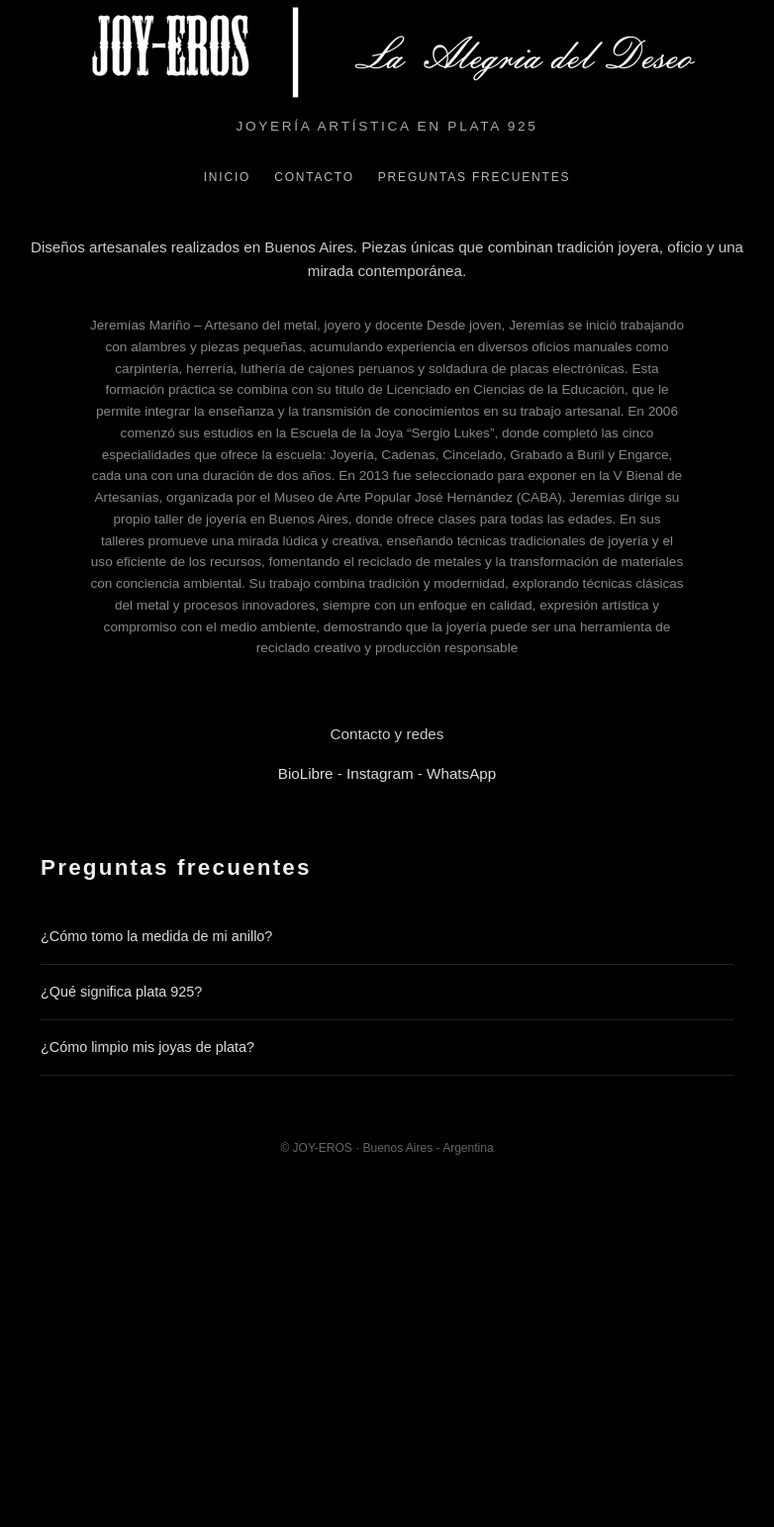
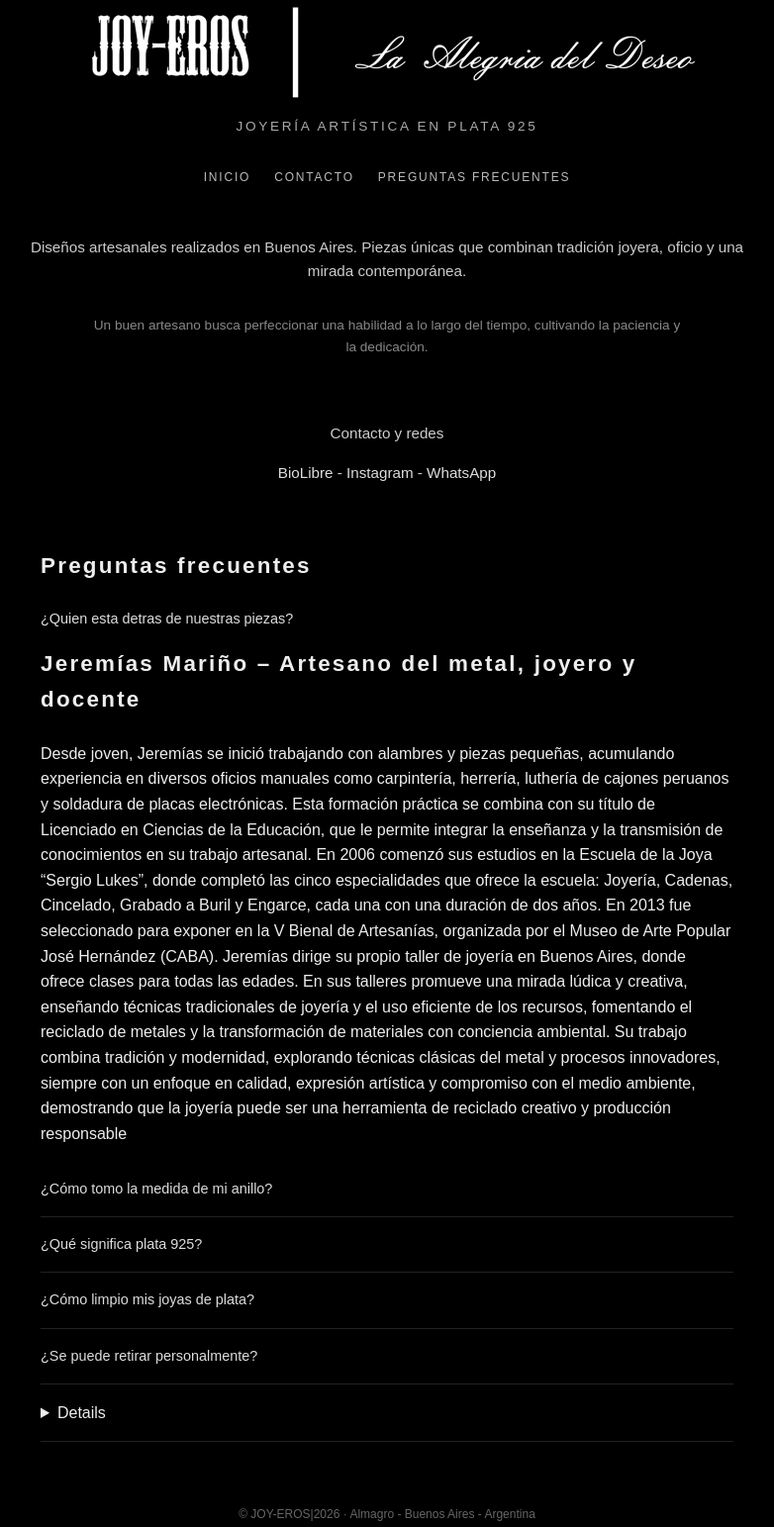
Before and after one commit to joy-eros/joy-eros.github.io, a plain HTML site: page index.html in a window 1280 px wide. Shown: the part 109-1652 px from the top of the page at 99% size, without its empty margins (249-1031 px from the left). Before the commit the page ends 1327 px from the top, so only its background shows below. Drawn offline with Linux system fonts and the light colour scheme.

Commit message:
Update index.html

```diff
--- a/index.html
+++ b/index.html
@@ -181,14 +181,7 @@
       </p>
 
       <p class="frase">
-        Jeremías Mariño – Artesano del metal, joyero y docente
-Desde joven, Jeremías se inició trabajando con alambres y piezas pequeñas, acumulando experiencia en diversos oficios manuales como carpintería, herrería, luthería de cajones peruanos y soldadura de placas electrónicas. Esta formación práctica se combina con su título de Licenciado en Ciencias de la Educación, que le permite integrar la enseñanza y la transmisión de conocimientos en su trabajo artesanal.
-
-En 2006 comenzó sus estudios en la Escuela de la Joya “Sergio Lukes”, donde completó las cinco especialidades que ofrece la escuela: Joyería, Cadenas, Cincelado, Grabado a Buril y Engarce, cada una con una duración de dos años. En 2013 fue seleccionado para exponer en la V Bienal de Artesanías, organizada por el Museo de Arte Popular José Hernández (CABA).
-
-Jeremías dirige su propio taller de joyería en Buenos Aires, donde ofrece clases para todas las edades. En sus talleres promueve una mirada lúdica y creativa, enseñando técnicas tradicionales de joyería y el uso eficiente de los recursos, fomentando el reciclado de metales y la transformación de materiales con conciencia ambiental.
-
-Su trabajo combina tradición y modernidad, explorando técnicas clásicas del metal y procesos innovadores, siempre con un enfoque en calidad, expresión artística y compromiso con el medio ambiente, demostrando que la joyería puede ser una herramienta de reciclado creativo y producción responsable
+        Un buen artesano busca perfeccionar una habilidad a lo largo del tiempo, cultivando la paciencia y la dedicación.
       </p>
     </section>
 
@@ -205,6 +198,20 @@ Su trabajo combina tradición y modernidad, explorando técnicas clásicas del m
     <!-- FAQ -->
     <section id="faq">
       <h2>Preguntas frecuentes</h2>
+
+  <summary>¿Quien esta detras de nuestras piezas?</summary>
+        <p>
+ <h2>Jeremías Mariño – Artesano del metal, joyero y docente</h2>
+
+Desde joven, Jeremías se inició trabajando con alambres y piezas pequeñas, acumulando experiencia en diversos oficios manuales como carpintería, herrería, luthería de cajones peruanos y soldadura de placas electrónicas. Esta formación práctica se combina con su título de Licenciado en Ciencias de la Educación, que le permite integrar la enseñanza y la transmisión de conocimientos en su trabajo artesanal.
+
+En 2006 comenzó sus estudios en la Escuela de la Joya “Sergio Lukes”, donde completó las cinco especialidades que ofrece la escuela: Joyería, Cadenas, Cincelado, Grabado a Buril y Engarce, cada una con una duración de dos años. En 2013 fue seleccionado para exponer en la V Bienal de Artesanías, organizada por el Museo de Arte Popular José Hernández (CABA).
+
+Jeremías dirige su propio taller de joyería en Buenos Aires, donde ofrece clases para todas las edades. En sus talleres promueve una mirada lúdica y creativa, enseñando técnicas tradicionales de joyería y el uso eficiente de los recursos, fomentando el reciclado de metales y la transformación de materiales con conciencia ambiental.
+
+Su trabajo combina tradición y modernidad, explorando técnicas clásicas del metal y procesos innovadores, siempre con un enfoque en calidad, expresión artística y compromiso con el medio ambiente, demostrando que la joyería puede ser una herramienta de reciclado creativo y producción responsable
+     </p>
+      </details>
 
       <details>
         <summary>¿Cómo tomo la medida de mi anillo?</summary>
@@ -232,10 +239,27 @@ Su trabajo combina tradición y modernidad, explorando técnicas clásicas del m
           Enjuagá y secá bien.
         </p>
       </details>
+
+      <details>
+        <summary>¿Se puede retirar personalmente?</summary>
+        <p>
+          Retiro en Showroom
+
+Gratuito: No tiene costo adicional.
+
+Coordinación previa: Es necesario esperar la confirmación de tu pedido (por correo electrónico o WhatsApp) antes de retirarlo.
+
+Horario y ubicación: La dirección exacta y los horarios de atención se comunicarán al confirmar tu pedido.
+        </p>
+      </details>
+<details>
+
+
+
     </section>
 
     <footer>
-      © JOY-EROS · Buenos Aires - Argentina
+      © JOY-EROS|2026 · Almagro - Buenos Aires - Argentina
     </footer>
 
   </main>
```
